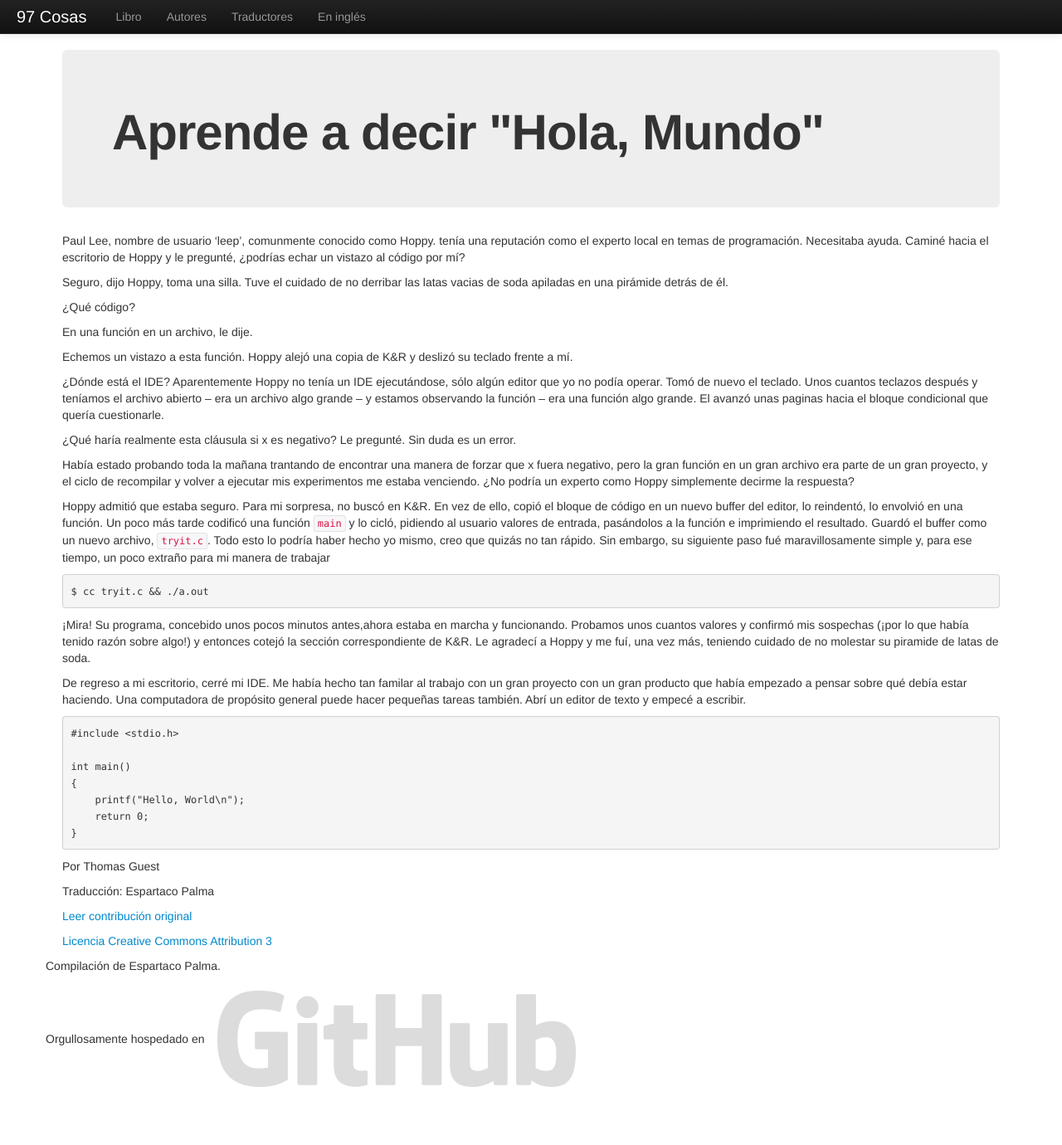
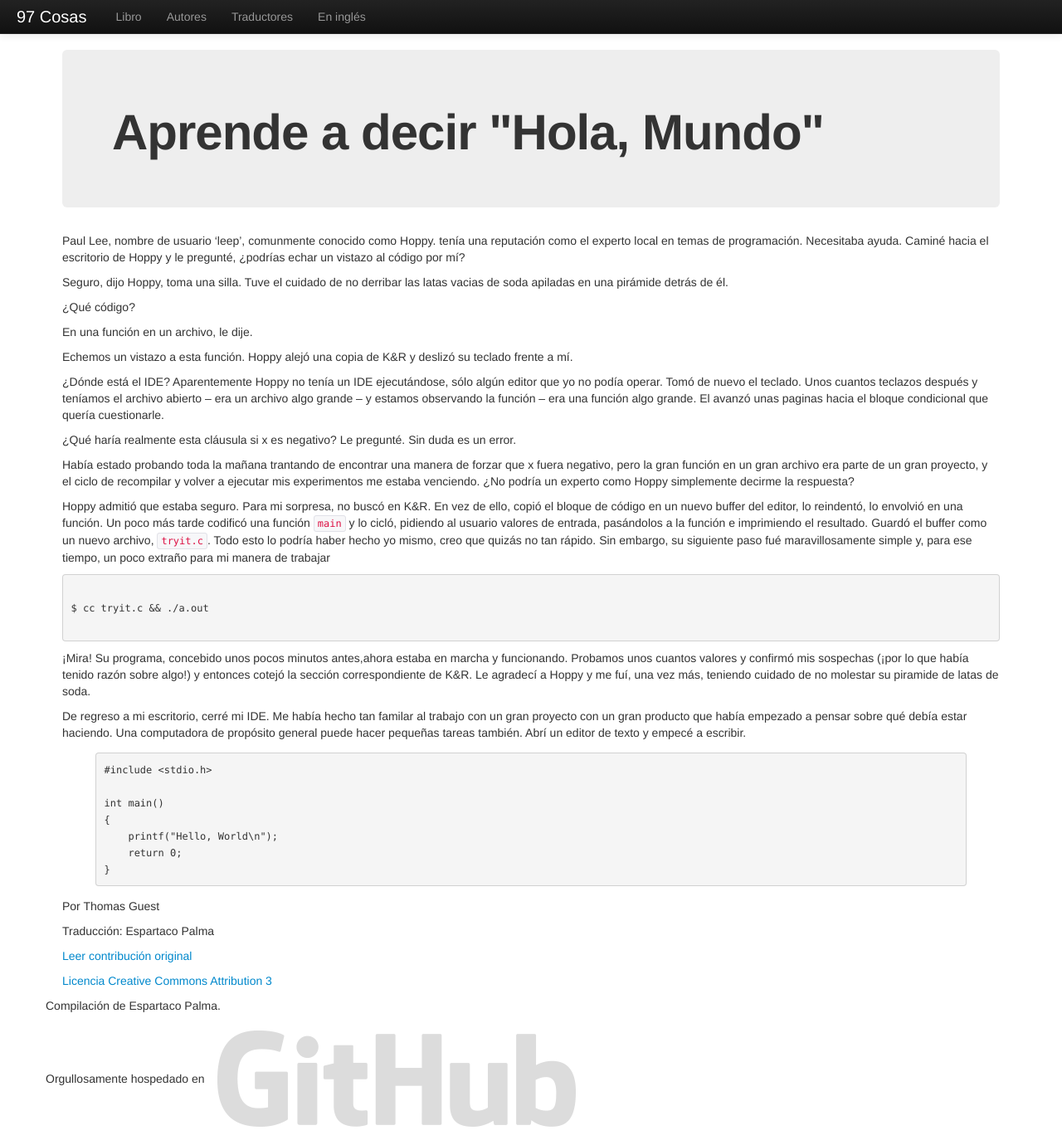
Before and after one commit to esparta/97cosas, a Jekyll site: the page built from libro/aprende-decir-hola-mundo.md, in a window 1280 px wide and 1380 px high. Shown: the whole window at 83% size. Built offline with Jekyll 4.4.1, drawn with Linux system fonts in a browser that asks for light colours.

Commit message:
fixing jekyll requiriment with code blocks

````diff
--- a/libro/aprende-decir-hola-mundo.md
+++ b/libro/aprende-decir-hola-mundo.md
@@ -23,15 +23,17 @@ Había estado probando toda la mañana trantando de encontrar una manera de forz
 
 Hoppy admitió que estaba seguro. Para mi sorpresa, no buscó en K&R. En vez de ello, copió el bloque de código en un nuevo buffer del editor, lo reindentó, lo envolvió en una función. Un poco más tarde codificó una función `main` y lo cicló, pidiendo al usuario valores de entrada, pasándolos a la función e imprimiendo el resultado. Guardó el buffer como un nuevo archivo, `tryit.c`. Todo esto lo podría haber hecho yo mismo, creo que quizás no tan rápido. Sin embargo, su siguiente paso fué maravillosamente simple y, para ese tiempo, un poco extraño para mi manera de trabajar
 
-```sh
+```
+
 $ cc tryit.c && ./a.out
+
 ```
 
 ¡Mira! Su programa, concebido unos pocos minutos antes,ahora estaba en marcha y funcionando. Probamos unos cuantos valores y confirmó mis sospechas (¡por lo que había tenido razón sobre algo!) y entonces cotejó la sección correspondiente de K&R. Le agradecí a Hoppy y me fuí, una vez más, teniendo cuidado de no molestar su piramide de latas de soda.
 
 De regreso a mi escritorio, cerré mi IDE. Me había hecho tan familar al trabajo con un gran proyecto con un gran producto que había empezado a pensar sobre qué debía estar haciendo. Una computadora de propósito general puede hacer pequeñas tareas también. Abrí un editor de texto y empecé a escribir.
 
-```c
+{% highlight c %}
 #include <stdio.h>
 
 int main()
@@ -39,7 +41,8 @@ int main()
     printf("Hello, World\n");
     return 0;
 }
-```
+
+{% endhighlight %}
 
 Por Thomas Guest
 
````
